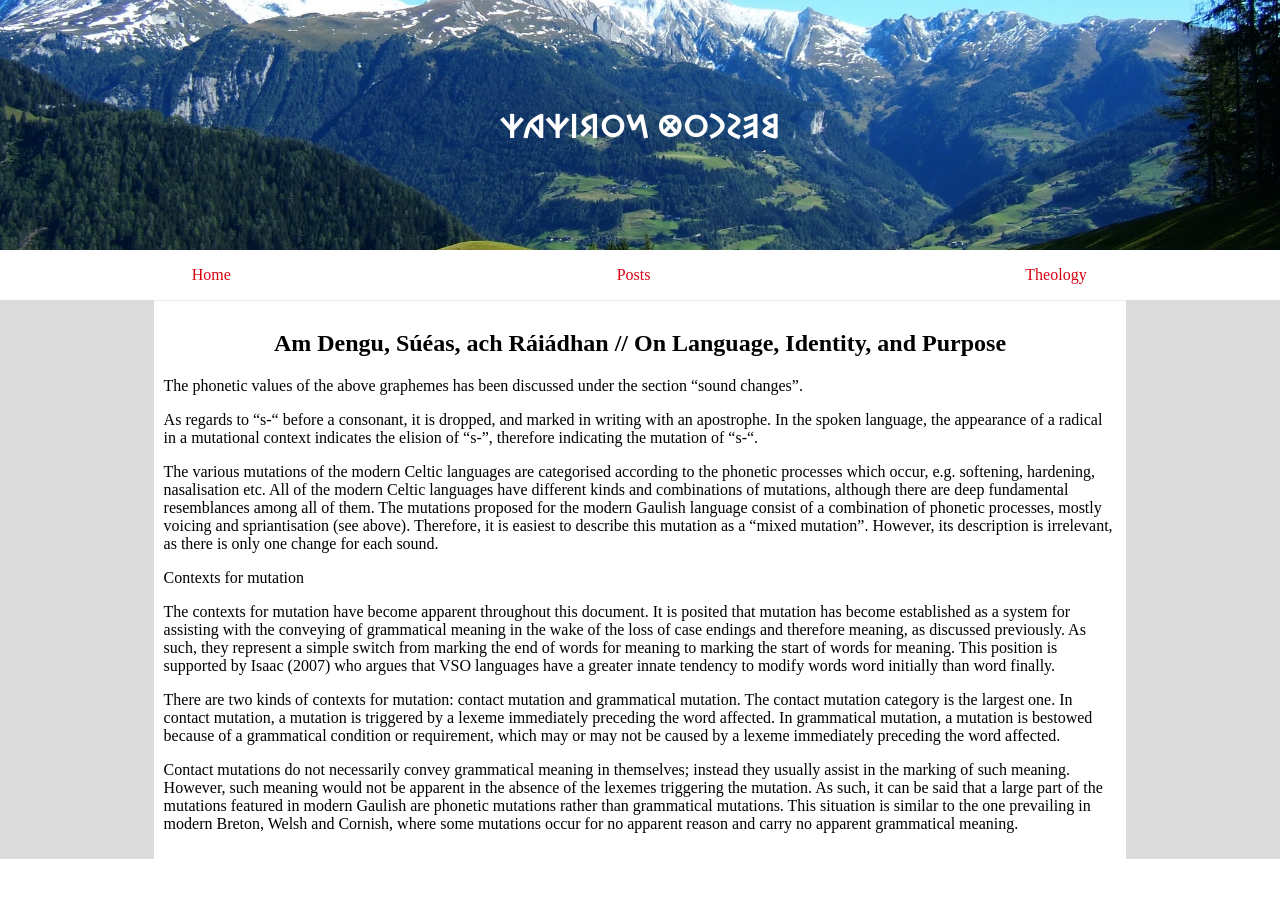
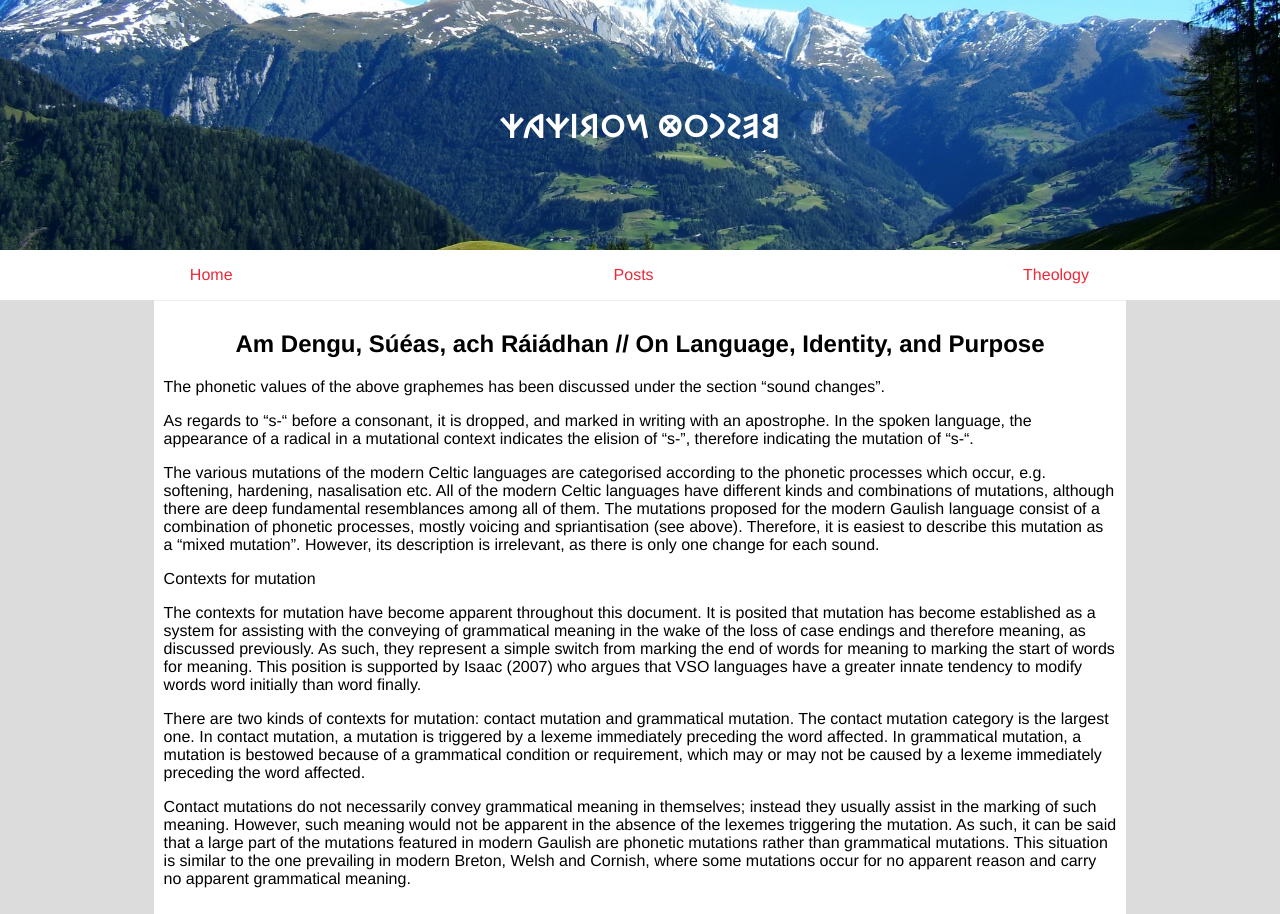
Before and after one commit to shanekrusen/bescoth-norichach, a Jekyll site: the page built from index.md, in a window 1280 px wide. Built offline with Jekyll 4.4.1, drawn with Linux system fonts in a browser that asks for light colours.

Commit message:
More Styling, added menu

```diff
--- a/_layouts/default.html
+++ b/_layouts/default.html
@@ -10,6 +10,12 @@
       <script type="text/javascript" src="{{ '/assets/js/main.js' | relative_url }}"></script>
     </head>
     <body>
+        <div class="mobile-menu" id="mobile-menu">
+          <div class="mobile-link" id="menu-close"><i>x</i></div>
+          <div class="mobile-link"><i>Home</i></div>
+          <div class="mobile-link"><i>Posts</i></div>
+          <div class="mobile-link"><i>Theology v</i></div>
+        </div>
         <div class="header" style="background-image: url({{ '/assets/img/header-back.jpg' | relative_url }});">
             <h1 class="italic-script">{{ site.name }}</h1>
         </div>
@@ -17,7 +23,7 @@
           <div class="link">Home</div>
           <div class="link">Posts</div>
           <div class="link">Theology</div>
-          <div class="nav-mobile-link">
+          <div class="nav-mobile-link" id="nav-mobile-link">
             <i>Menu</i>
           </div>
         </nav>
--- a/_sass/theme.scss
+++ b/_sass/theme.scss
@@ -1,4 +1,5 @@
-$green: #D80010;
+$green: #49CA13;
+$red: #ED2939;
 $header-height: 250px;
 
 html, body {
@@ -7,6 +8,7 @@
 
 body {
   margin: 0px;
+  font-family: Helvetica, Arial, sans-serif;
 }
 
 body a {
@@ -28,6 +30,17 @@
   justify-content: center;
 }
 
+.mobile-menu {
+  visibility: hidden;
+  height: 100%;
+  width: 100%;
+  background-color: white;
+  position: fixed;
+  top: 0;
+  box-sizing: border-box;
+  padding: 10px;
+}
+
 .sticky {
   position: fixed;
   top: 0;
@@ -40,10 +53,11 @@
 .nav-links {
   width: 100%;
   height: 50px;
-  color: $green;
+  color: $red;
   box-shadow: 0 2px 2px -2px rgba(0,0,0,.2);
   display: flex;
   background-color: white;
+  z-index: 9999;
 }
 
 .link {
@@ -77,6 +91,26 @@
   }
 }
 
+.mobile-link {
+  color: darkgrey;
+  height: 50px;
+  width: 100%;
+  border-bottom: 1px solid gainsboro;
+  display: flex;
+  align-items: center;
+}
+
+.mobile-link i {
+  width: 100%;
+}
+
+#menu-close {
+  height: 25px;
+  color: $red;
+  border-bottom: none;
+  text-align: right;
+}
+
 .spacer {
   width: 100%;
   height: calc($header-height + 50px);
--- a/assets/js/main.js
+++ b/assets/js/main.js
@@ -9,4 +9,16 @@
       header.classList.remove("sticky");
     }
   }
+
+  var menu = document.getElementById("mobile-menu");
+  var menuOpen = document.getElementById("nav-mobile-link");
+  var menuClose = document.getElementById("menu-close");
+
+  menuOpen.onclick = function() {
+    menu.style.visibility = "visible";
+  }
+
+  menuClose.onclick = function() {
+    menu.style.visibility = "hidden";
+  }
 }
```
Also changed, not shown: 3 other files.
